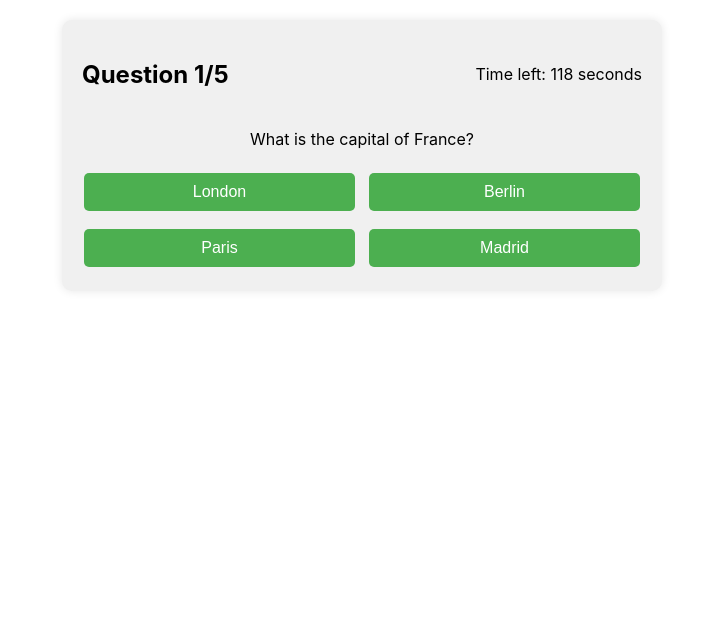
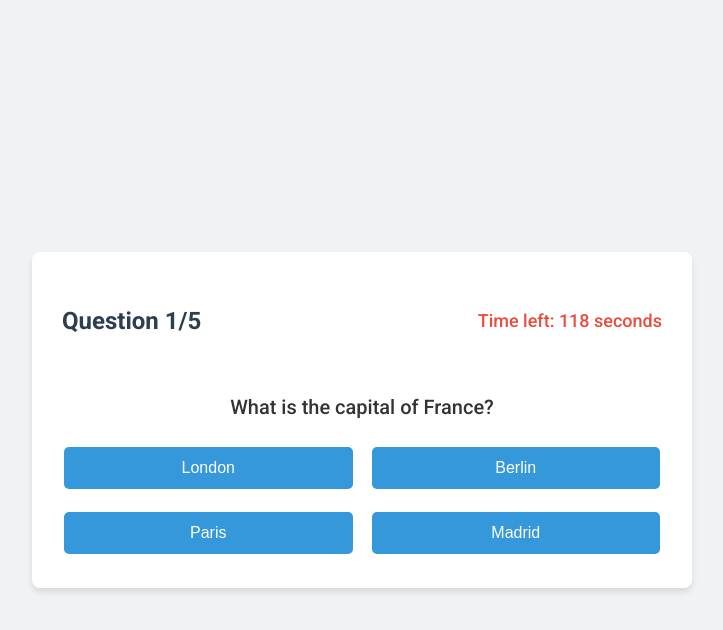
Before and after one commit to Nitish-Kumar-T/Quiz-App-React, a React (Vite) app: page / in a window 1280 px wide. Both pictures are taken after a click on the button "Start Quiz". Shown: the top 630 px of the page, without its empty margins (278-1001 px from the left). Built offline with nearby package versions, Linux system fonts and the light colour scheme.

Commit message:
Redesign UI for professional appearance and improved user experience

```diff
--- a/src/App.css
+++ b/src/App.css
@@ -1,61 +1,147 @@
+@import url('https://fonts.googleapis.com/css2?family=Roboto:wght@300;400;500;700&display=swap');
+
+body {
+  font-family: 'Roboto', sans-serif;
+  background-color: #f0f2f5;
+  color: #333;
+  line-height: 1.6;
+}
+
 .App {
-  text-align: center;
-  max-width: 600px;
-  margin: 0 auto;
+  display: flex;
+  justify-content: center;
+  align-items: center;
+  min-height: 100vh;
   padding: 20px;
 }
-.question-section, .score-section {
-  background-color: #f0f0f0;
-  padding: 20px;
-  border-radius: 10px;
-  box-shadow: 0 0 10px rgba(0, 0, 0, 0.1);
+
+.quiz-card {
+  background-color: #ffffff;
+  border-radius: 8px;
+  box-shadow: 0 4px 6px rgba(0, 0, 0, 0.1);
+  padding: 30px;
+  width: 100%;
+  max-width: 600px;
+  text-align: center;
 }
+
+h1, h2, h3 {
+  color: #2c3e50;
+  margin-bottom: 20px;
+}
+
+.start-screen p {
+  font-size: 18px;
+  margin-bottom: 30px;
+}
+
+.question {
+  font-size: 20px;
+  font-weight: 500;
+  margin-bottom: 20px;
+}
+
 .quiz-header {
   display: flex;
   justify-content: space-between;
   align-items: center;
-  margin-bottom: 20px;
+  margin-bottom: 30px;
 }
+
+.timer {
+  font-size: 18px;
+  font-weight: 500;
+  color: #e74c3c;
+}
+
 .answer-options {
   display: grid;
   grid-template-columns: 1fr 1fr;
-  gap: 10px;
+  gap: 15px;
   margin-top: 20px;
 }
-button {
-  background-color: #4CAF50;
+
+.option-btn, .submit-btn, .start-btn, .restart-btn {
+  background-color: #3498db;
   border: none;
   color: white;
-  padding: 10px 20px;
+  padding: 12px 20px;
   text-align: center;
   text-decoration: none;
   display: inline-block;
   font-size: 16px;
+  font-weight: 500;
   margin: 4px 2px;
   cursor: pointer;
   border-radius: 5px;
-  transition: background-color 0.3s;
+  transition: background-color 0.3s, transform 0.1s;
 }
-button:hover {
-  background-color: #45a049;
+
+.option-btn:hover, .submit-btn:hover, .start-btn:hover, .restart-btn:hover {
+  background-color: #2980b9;
+  transform: translateY(-2px);
 }
-button.selected {
-  background-color: #45a049;
-  border: 2px solid #2c6e2e;
+
+.option-btn.selected {
+  background-color: #2ecc71;
 }
-input[type="text"] {
+
+.short-answer-form {
+  display: flex;
+  flex-direction: column;
+  align-items: center;
+}
+
+.short-answer-input {
   width: 100%;
   padding: 10px;
   margin: 10px 0;
-  box-sizing: border-box;
+  border: 1px solid #bdc3c7;
+  border-radius: 5px;
+  font-size: 16px;
 }
+
+.score, .time {
+  font-size: 24px;
+  font-weight: 500;
+  margin: 20px 0;
+}
+
+.score {
+  color: #2ecc71;
+}
+
 .review-section {
-  margin-top: 20px;
   text-align: left;
+  margin-top: 30px;
 }
+
 .review-question {
-  background-color: #fff;
-  padding: 10px;
+  background-color: #f9f9f9;
+  border-radius: 5px;
+  padding: 15px;
+  margin-bottom: 20px;
+}
+
+.review-question h3 {
+  font-size: 18px;
   margin-bottom: 10px;
-  border-radius: 5px;
 }
+
+.review-question p {
+  margin: 10px 0;
+}
+
+.correct {
+  color: #2ecc71;
+}
+
+.incorrect {
+  color: #e74c3c;
+}
+
+@media (max-width: 600px) {
+  .answer-options {
+    grid-template-columns: 1fr;
+  }
+}
--- a/src/App.jsx
+++ b/src/App.jsx
@@ -126,7 +126,7 @@ function App() {
         return (
           <div className="answer-options">
             {question.options.map((option, index) => (
-              <button key={index} onClick={() => handleAnswerSubmit(option)}>
+              <button key={index} onClick={() => handleAnswerSubmit(option)} className="option-btn">
                 {option}
               </button>
             ))}
@@ -137,9 +137,9 @@ function App() {
           <form onSubmit={(e) => {
             e.preventDefault();
             handleAnswerSubmit(e.target.answer.value);
-          }}>
-            <input type="text" name="answer" required />
-            <button type="submit">Submit</button>
+          }} className="short-answer-form">
+            <input type="text" name="answer" required className="short-answer-input" />
+            <button type="submit" className="submit-btn">Submit</button>
           </form>
         );
       case 'multiple-select':
@@ -149,12 +149,12 @@ function App() {
               <button
                 key={index}
                 onClick={() => handleOptionSelect(option)}
-                className={selectedOptions.includes(option) ? 'selected' : ''}
+                className={`option-btn ${selectedOptions.includes(option) ? 'selected' : ''}`}
               >
                 {option}
               </button>
             ))}
-            <button onClick={() => handleAnswerSubmit(selectedOptions)}>Submit</button>
+            <button onClick={() => handleAnswerSubmit(selectedOptions)} className="submit-btn">Submit</button>
           </div>
         );
       default:
@@ -168,14 +168,16 @@ function App() {
         <h2>Review Your Answers</h2>
         {questions.map((question, index) => (
           <div key={question.id} className="review-question">
-            <p>Q{index + 1}: {question.question}</p>
-            <p>Your answer: {Array.isArray(answers[question.id]?.selectedAnswer)
+            <h3>Q{index + 1}: {question.question}</h3>
+            <p><strong>Your answer:</strong> {Array.isArray(answers[question.id]?.selectedAnswer)
               ? answers[question.id]?.selectedAnswer.join(', ')
               : answers[question.id]?.selectedAnswer || 'Not answered'}</p>
-            <p>Correct answer: {Array.isArray(question.correctAnswer)
+            <p><strong>Correct answer:</strong> {Array.isArray(question.correctAnswer)
               ? question.correctAnswer.join(', ')
               : question.correctAnswer}</p>
-            <p>{answers[question.id]?.isCorrect ? '✅ Correct' : '❌ Incorrect'}</p>
+            <p className={answers[question.id]?.isCorrect ? 'correct' : 'incorrect'}>
+              {answers[question.id]?.isCorrect ? '✅ Correct' : '❌ Incorrect'}
+            </p>
             <p><strong>Explanation:</strong> {question.explanation}</p>
           </div>
         ))}
@@ -186,9 +188,11 @@ function App() {
   if (quizState === 'not-started') {
     return (
       <div className="App">
-        <h1>Welcome to the Quiz!</h1>
-        <p>You have 2 minutes to complete the quiz. Good luck!</p>
-        <button onClick={startQuiz}>Start Quiz</button>
+        <div className="quiz-card start-screen">
+          <h1>Welcome to the Quiz!</h1>
+          <p>Test your knowledge with our 5-question quiz. You have 2 minutes to complete all questions. Good luck!</p>
+          <button onClick={startQuiz} className="start-btn">Start Quiz</button>
+        </div>
       </div>
     );
   }
@@ -196,19 +200,20 @@ function App() {
   return (
     <div className="App">
       {showScore ? (
-        <div className="score-section">
-          <h2>You scored {score} out of {questions.length}</h2>
-          <p>Time taken: {120 - timeLeft} seconds</p>
+        <div className="quiz-card score-section">
+          <h2>Quiz Completed!</h2>
+          <p className="score">You scored {score} out of {questions.length}</p>
+          <p className="time">Time taken: {120 - timeLeft} seconds</p>
           {renderReview()}
-          <button onClick={restartQuiz}>Restart Quiz</button>
+          <button onClick={restartQuiz} className="restart-btn">Restart Quiz</button>
         </div>
       ) : (
-        <div className="question-section">
+        <div className="quiz-card question-section">
           <div className="quiz-header">
             <h2>Question {currentQuestion + 1}/{questions.length}</h2>
-            <p>Time left: {timeLeft} seconds</p>
+            <p className="timer">Time left: {timeLeft} seconds</p>
           </div>
-          <p>{questions[currentQuestion].question}</p>
+          <p className="question">{questions[currentQuestion].question}</p>
           {renderQuestion()}
         </div>
       )}
```
